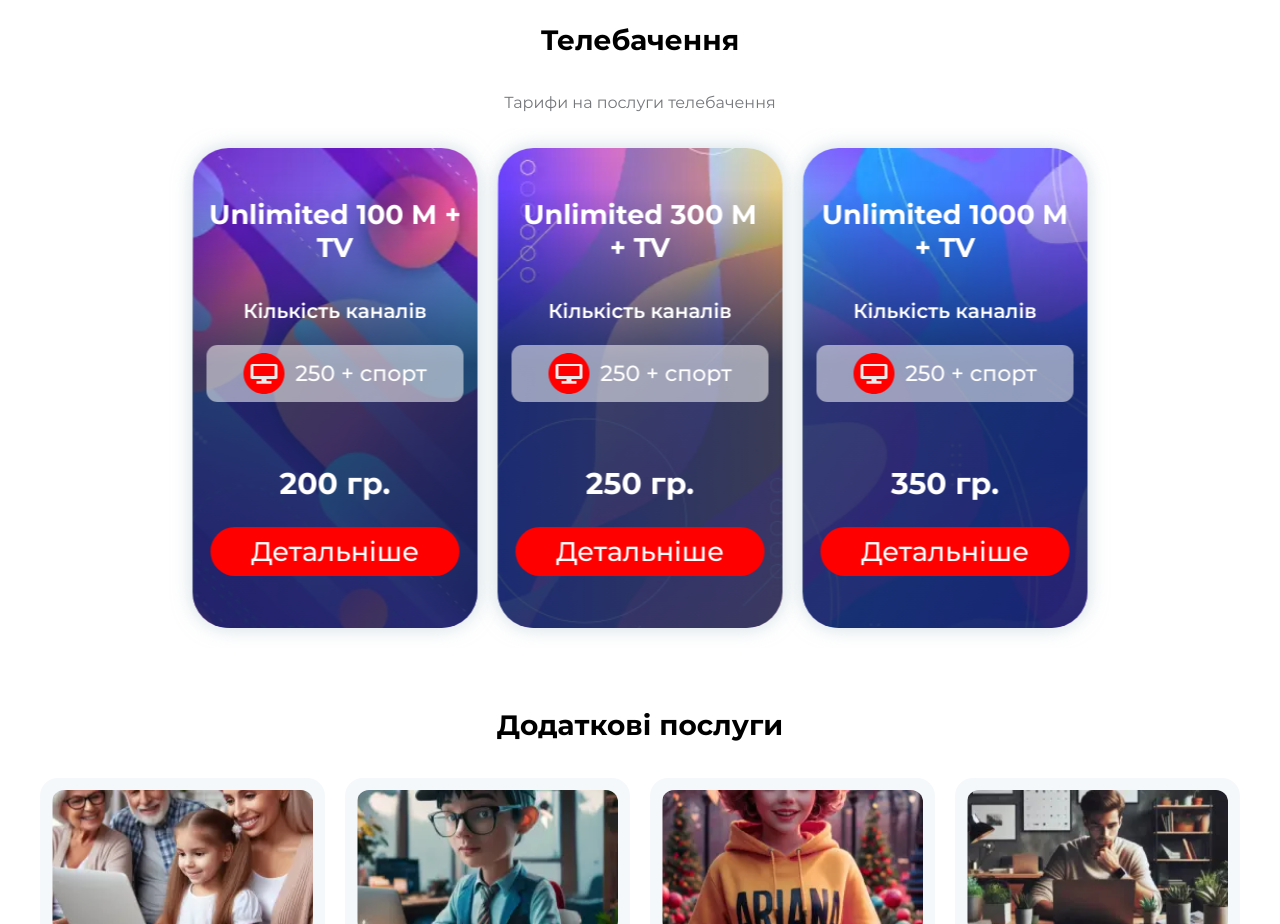
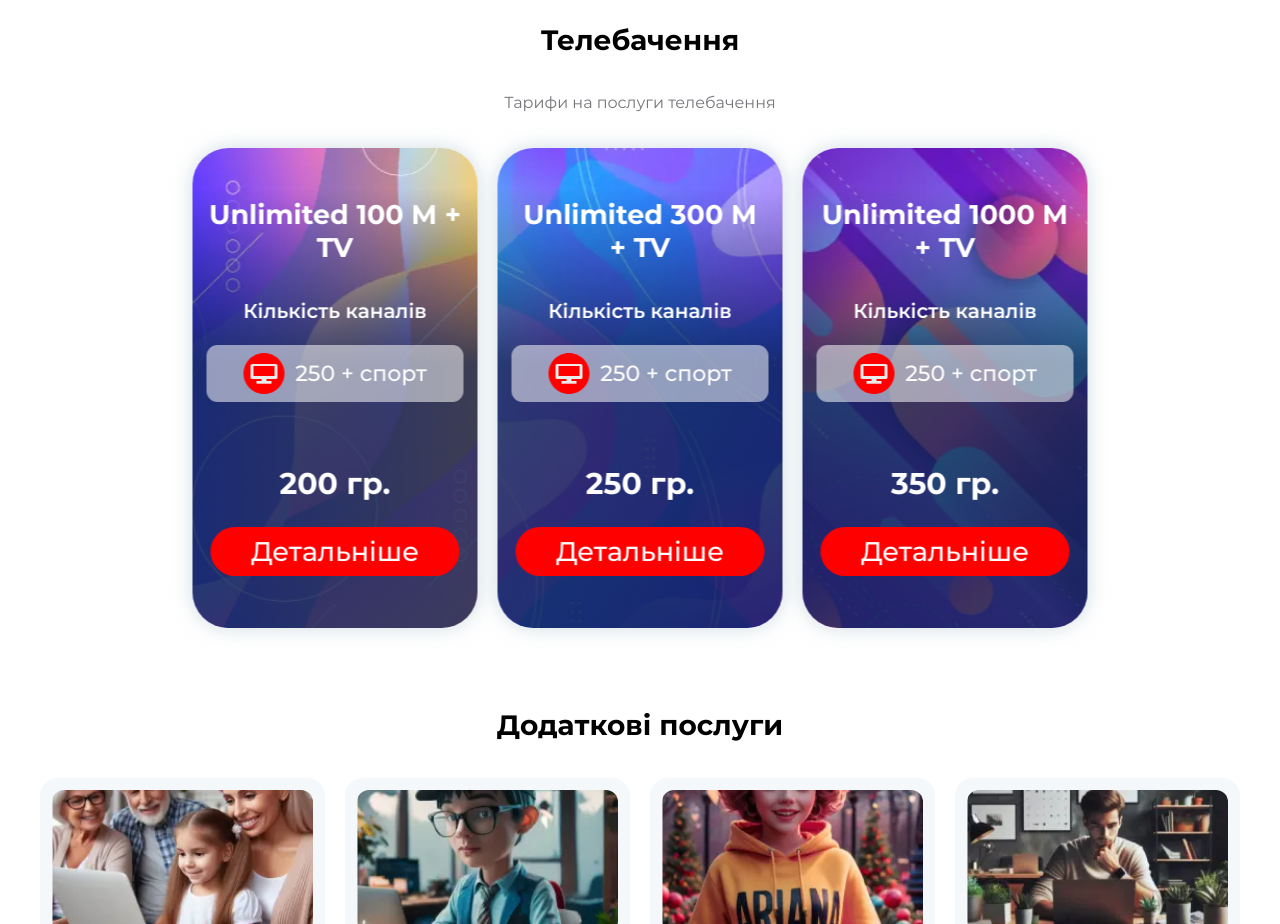
Before and after one commit to tsenix/c-host, a plain HTML site: page index.html in a window 1280 px wide. Shown: the part 1840-2764 px from the top of the page. Drawn offline with Linux system fonts and the light colour scheme.

Commit message:
nine commit

```diff
--- a/css/style.css
+++ b/css/style.css
@@ -481,18 +481,21 @@ html {
 .tariff__item.tv {
   height: 480px
 }
-.tariff__item.tv .tariff__item-back .tariff__item-image,
-.tariff__item.tv .tariff__item-front .tariff__item-image {
-  z-index: 1;
-  opacity: 1
-}
-.tariff__item.tv .tariff__item-back::after,
-.tariff__item.tv .tariff__item-front::after {
-  display: none
-}
 .tariff__item.tv .tariff__item-back::before,
 .tariff__item.tv .tariff__item-front::before {
   background: linear-gradient(to bottom,rgba(27,29,33,0) 0,rgba(14,36,81,.8) 40%)
+}
+.tariff__item.tv:nth-child(3n) .tariff__item-back::after,
+.tariff__item.tv:nth-child(3n) .tariff__item-front::after {
+  background: url(../img/tariff-tv-bg01.webp) center/cover no-repeat
+}
+.tariff__item.tv:nth-child(3n+1) .tariff__item-back::after,
+.tariff__item.tv:nth-child(3n+1) .tariff__item-front::after {
+  background: url(../img/tariff-tv-bg02.webp) center/cover no-repeat
+}
+.tariff__item.tv:nth-child(3n+2) .tariff__item-back::after,
+.tariff__item.tv:nth-child(3n+2) .tariff__item-front::after {
+  background: url(../img/tariff-tv-bg03.webp) center/cover no-repeat
 }
 .tariff__item-wrapper {
   position: relative;
--- a/index.html
+++ b/index.html
@@ -6,7 +6,7 @@
 	<meta charset="UTF-8">
 	<meta name="format-detection" content="telephone=no">
 	<!-- <style>body{opacity: 0;}</style> -->
-	<link rel="stylesheet" href="css/style.min.css?_v=20240919133657">
+	<link rel="stylesheet" href="css/style.min.css?_v=20240919170447">
 	<link rel="shortcut icon" href="favicon.ico">
 	<!-- <meta name="robots" content="noindex, nofollow"> -->
 	<meta name="viewport" content="width=device-width, initial-scale=1.0">
@@ -341,8 +341,6 @@
 							<div class="tariff__item tv swiper-slide">
 								<div class="tariff__item-wrapper">
 									<div class="tariff__item-front">
-										<img src="img/tariff-tv-bg01.webp" alt="" class="tariff__item-image">
-
 										<div class="tariff__item-content">
 											<h3 class="tariff__item-title">Unlimited 100 M + TV</h3>
 											<div class="tariff__item-subtitle">Кількість каналів</div>
@@ -356,8 +354,6 @@
 									</div>
 
 									<div class="tariff__item-back">
-										<img src="img/tariff-tv-bg01.webp" alt="" class="tariff__item-image">
-
 										<div class="tariff__item-content">
 											<h3 class="tariff__item-title">Unlimited 100 M + TV</h3>
 											<ul class="tariff__item-list">
@@ -386,8 +382,6 @@
 							<div class="tariff__item tv swiper-slide">
 								<div class="tariff__item-wrapper">
 									<div class="tariff__item-front">
-										<img src="img/tariff-tv-bg02.webp" alt="" class="tariff__item-image">
-
 										<div class="tariff__item-content">
 											<h3 class="tariff__item-title">Unlimited 300 M + TV</h3>
 											<div class="tariff__item-subtitle">Кількість каналів</div>
@@ -401,8 +395,6 @@
 									</div>
 
 									<div class="tariff__item-back">
-										<img src="img/tariff-tv-bg02.webp" alt="" class="tariff__item-image">
-
 										<div class="tariff__item-content">
 											<h3 class="tariff__item-title">Unlimited 300 M + TV</h3>
 											<ul class="tariff__item-list">
@@ -431,8 +423,6 @@
 							<div class="tariff__item tv swiper-slide">
 								<div class="tariff__item-wrapper">
 									<div class="tariff__item-front">
-										<img src="img/tariff-tv-bg03.webp" alt="" class="tariff__item-image">
-
 										<div class="tariff__item-content">
 											<h3 class="tariff__item-title">Unlimited 1000 M + TV</h3>
 											<div class="tariff__item-subtitle">Кількість каналів</div>
@@ -446,8 +436,6 @@
 									</div>
 
 									<div class="tariff__item-back">
-										<img src="img/tariff-tv-bg03.webp" alt="" class="tariff__item-image">
-
 										<div class="tariff__item-content">
 											<h3 class="tariff__item-title">Unlimited 1000 M + TV</h3>
 											<ul class="tariff__item-list">
@@ -596,7 +584,7 @@
 			</footer>
 		</main>
 	</div>
-	<script src="js/app.min.js?_v=20240919133657"></script>
+	<script src="js/app.min.js?_v=20240919170447"></script>
 </body>
 
 </html>
```
Also changed, not shown: css/style.min.css.
